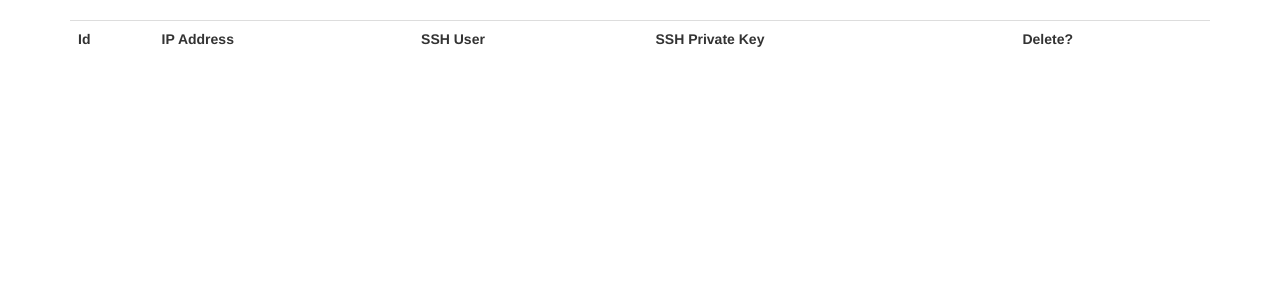
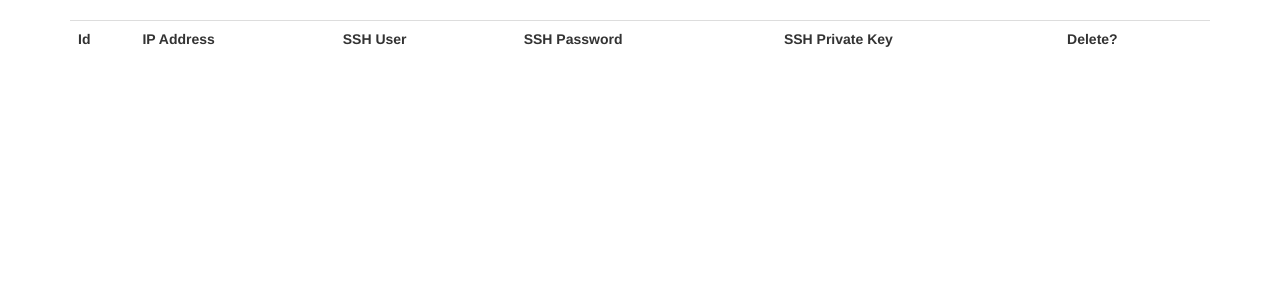
Before and after one commit to asdaraujo/edge2ai-workshop, a Flask app: page /clusters in a window 1280 px wide. Shown: the part 52-352 px from the top of the page. Run offline with Flask 2, Linux system fonts and the light colour scheme; the visitor is signed in with stand-in values (Sample User, id 1); data comes from the database, SQL or seed files in the repository; data that the repository does not hold is empty; some libraries are stand-ins or nearby versions.

```diff
--- a/setup/terraform/web/app/models.py
+++ b/setup/terraform/web/app/models.py
@@ -43,6 +43,7 @@ class Cluster(db.Model):
     id = db.Column(db.Integer, primary_key=True)
     ip_address = db.Column(db.String(15), unique=True)
     ssh_user = db.Column(db.String(32))
+    ssh_password = db.Column(db.String(64))
     ssh_private_key = db.Column(db.String(4096))
     user = db.relationship('User', backref='cluster', lazy='dynamic')
 
--- a/setup/terraform/web/app/routes.py
+++ b/setup/terraform/web/app/routes.py
@@ -43,13 +43,9 @@ def login_page():
         next_page = request.args.get('next')
         if user is None:
             return redirect(url_for('register_and_login_page', next=next_page), code=307)
-        print("USERCLUSTER: %s" % (user.cluster,))
         if not user.cluster:
-            print("HERE")
             cluster_ids = [u.cluster_id for u in User.query.all() if u.cluster_id]
-            print("CLUSTERIDS: %s" % (cluster_ids,))
             user.cluster = Cluster.query.filter(~Cluster.id.in_(cluster_ids)).first()
-            print("USERCLUSTER: %s" % (user.cluster,))
             db.session.commit()
         if user.is_admin:
             return redirect(url_for('password_page', next=next_page), code=307)
@@ -71,9 +67,7 @@ def password_page():
     if 'password_submit' in request.form and form.validate_on_submit():
         next_page = request.args.get('next')
         user = User.query.filter_by(email=request.form['email']).first()
-        print("USER: %s" % (user,))
         if user is None or not user.check_password(form.password.data):
-            print("INVALID")
             flash('Invalid username or password.')
             return redirect(url_for('login_page'))
         login_user(user)
@@ -191,12 +185,15 @@ def add_cluster():
     """
     has_ip_address = 'ip_address' in request.json and isinstance(request.json['ip_address'], str)
     has_ssh_user = 'ssh_user' in request.json and isinstance(request.json['ssh_user'], str)
+    has_ssh_pwd = 'ssh_password' in request.json and isinstance(request.json['ssh_password'], str)
     has_ssh_pk = 'ssh_private_key' in request.json and \
                  isinstance(request.json['ssh_private_key'], str)
-    if not request.json or not has_ip_address or not has_ssh_user or not has_ssh_pk:
+    if not request.json or not has_ip_address or not has_ssh_user or not has_ssh_pwd \
+       or not has_ssh_pk:
         return jsonify({'success': False, 'message': 'No JSON payload or payload is invalid'}), 400
     try:
         cluster = Cluster(ip_address=request.json['ip_address'], ssh_user=request.json['ssh_user'],
+                          ssh_password=request.json['ssh_password'],
                           ssh_private_key=request.json['ssh_private_key'])
         db.session.add(cluster)
         db.session.commit()
--- a/setup/terraform/web/app/templates/_cluster.html
+++ b/setup/terraform/web/app/templates/_cluster.html
@@ -2,6 +2,7 @@
             <td>{{ cluster.id }}</td>
             <td>{{ cluster.ip_address }}</td>
             <td>{{ cluster.ssh_user }}</td>
+            <td>{{ cluster.ssh_password }}</td>
             <td style="font-family: monospace; white-space: pre">{{ cluster.ssh_private_key }}</td>
             <td>
                 <form action="/clusters" method="post">
--- a/setup/terraform/web/app/templates/clusters.html
+++ b/setup/terraform/web/app/templates/clusters.html
@@ -6,6 +6,7 @@
             <th>Id</th>
             <th>IP Address</th>
             <th>SSH User</th>
+            <th>SSH Password</th>
             <th>SSH Private Key</th>
             <th>Delete?</th>
         </tr>
```
Also changed, not shown: setup/terraform/web/app/templates/index.html (+13 -1 lines), 5 other files.
